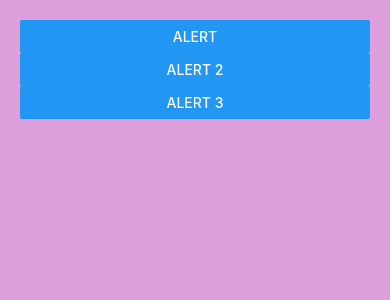
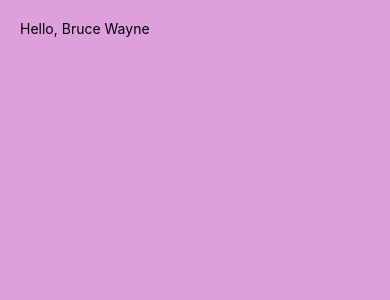
Before and after one commit to Anoop-710/React-Native, a React Native app: screen / in a window 390 px wide. Shown: the top 300 px of the page. Built offline with nearby package versions, Linux system fonts and the light colour scheme.

Commit message:
custom components

```diff
--- a/App.js
+++ b/App.js
@@ -13,29 +13,13 @@
 } from "react-native";
 import logoImage from "./assets/icon.png";
 import { useState } from "react";
+import Greet from "./components/Greet";
 export default function App() {
   const [showModal, setShowModal] = useState(false);
   const [showStatusBar, setShowStatusBar] = useState(false);
   return (
     <View style={{ flex: 1, backgroundColor: "plum", padding: 20 }}>
-      <Button title="Alert" onPress={() => Alert.alert("Invalid Data")} />
-      <Button
-        title="Alert 2"
-        onPress={() => Alert.alert("Invalid Data", "DOB is not valid")}
-      />
-      <Button
-        title="Alert 3"
-        onPress={() =>
-          Alert.alert("Invalid Data", "DOB is not valid", [
-            {
-              text: "Cancel",
-              onPress: () => console.log("Cancel Pressed"),
-              style: "cancel",
-            },
-            { text: "OK", onPress: () => console.log("OK Pressed") },
-          ])
-        }
-      />
+      <Greet name="Bruce Wayne" />
     </View>
   );
 }
--- /dev/null
+++ b/components/Greet.jsx
@@ -0,0 +1,8 @@
+import { View, Text } from "react-native";
+export default function Greet({ name }) {
+  return (
+    <View>
+      <Text>Hello, {name}</Text>
+    </View>
+  );
+}
```
